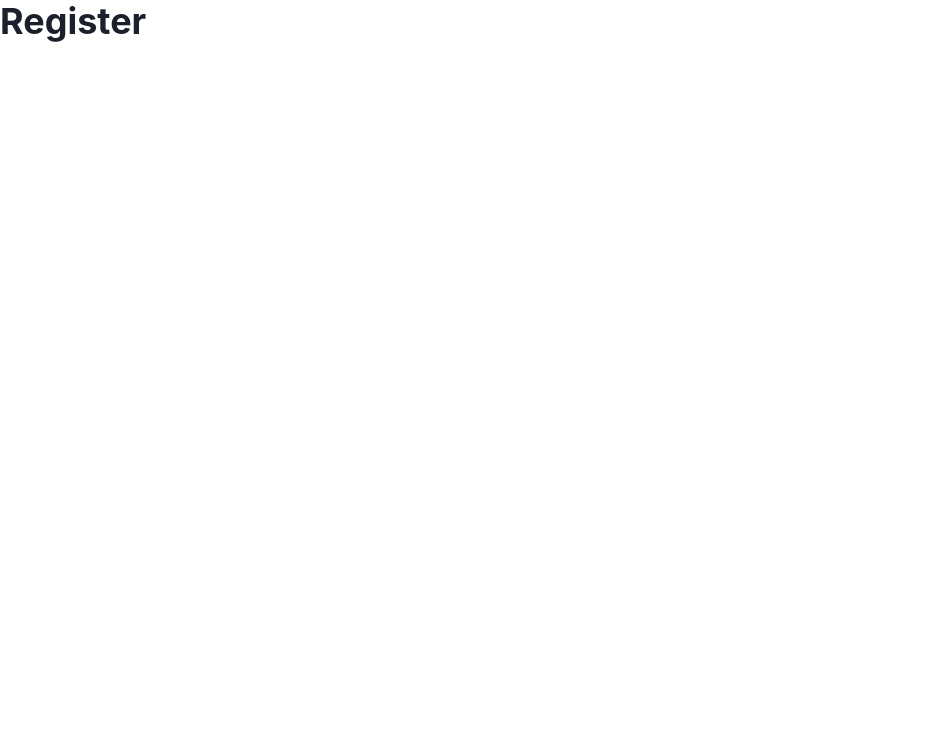
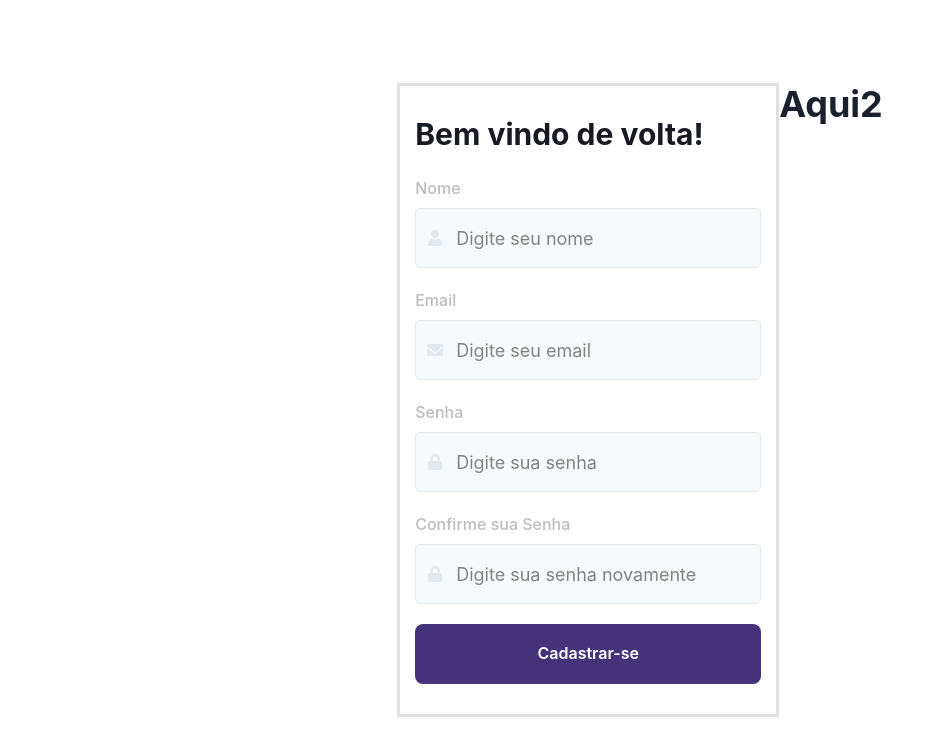
Before and after one commit to vitorsoaresf/react-entrega-s5-hamburgueria-2-0-com-typescript-json-server-vitorsoaresf, a React (Create React App) app: page /register in a window 1280 px wide. Shown: the top 756 px of the page, without its empty margins (0-942 px from the left). Built offline with nearby package versions, Linux system fonts and the light colour scheme.

Commit message:
feat: implements register page

```diff
--- a/src/context/Auth.Context.tsx
+++ b/src/context/Auth.Context.tsx
@@ -23,6 +23,12 @@ interface SignInCredentials {
   password: string;
 }
 
+interface SignUpCredentials {
+  email: string;
+  password: string;
+  name: string;
+}
+
 interface AuthState {
   accessToken: string;
   user: User;
@@ -32,6 +38,7 @@ interface AuthContextData {
   user: User;
   accessToken: string;
   signIn: (credentials: SignInCredentials) => Promise<void>;
+  signUp: (credentials: SignUpCredentials) => Promise<void>;
   signOut: () => void;
 }
 
@@ -70,6 +77,16 @@ const AuthProvider = ({ children }: AuthProviderProps) => {
     setData({ accessToken, user });
   }, []);
 
+  const signUp = useCallback(
+    async ({ email, password, name }: SignUpCredentials) => {
+      const response = await api
+        .post("/register", { email, password, name })
+        .then((response) => console.log(response))
+        .catch((err) => console.log(err));
+    },
+    []
+  );
+
   const signOut = useCallback(() => {
     localStorage.removeItem("@Hamburgueria:accessToken");
     localStorage.removeItem("@Hamburgueria:user");
@@ -83,6 +100,7 @@ const AuthProvider = ({ children }: AuthProviderProps) => {
         accessToken: data.accessToken,
         user: data.user,
         signIn,
+        signUp,
         signOut,
       }}
     >
--- /dev/null
+++ b/src/pages/Register/RegisterForm.tsx
@@ -0,0 +1,122 @@
+import { Button, Heading, VStack, Grid, Box, Text } from "@chakra-ui/react";
+import { Input } from "../../components/Form/Input";
+import {
+  DeepMap,
+  FieldError,
+  FieldValues,
+  SubmitHandler,
+  UseFormRegister,
+} from "react-hook-form";
+import { SignUpData } from ".";
+import { FaEnvelope, FaLock, FaUser } from "react-icons/fa";
+import { useAuth } from "../../context/Auth.Context";
+import { useHistory } from "react-router-dom";
+
+interface LoginFormProps {
+  handleSignUp: () => void;
+  errors: DeepMap<FieldValues, FieldError>;
+  register: UseFormRegister<SignUpData>;
+  loading: boolean;
+}
+
+export const RegisterForm = ({
+  handleSignUp,
+  errors,
+  register,
+  loading,
+}: LoginFormProps) => {
+  const { signUp } = useAuth();
+  const history = useHistory();
+
+  return (
+    <Grid
+      onSubmit={handleSignUp}
+      as="form"
+      padding="30px 15px"
+      border="3px solid"
+      borderColor="gray.100"
+      bg="white"
+      color="gray.900"
+      mt={["4", "4", "0"]}
+      w={["100%", "100%", "80%", "80%"]}
+    >
+      <Heading size="lg"> Bem vindo de volta!</Heading>
+      <VStack mt="6" spacing="5">
+        <Box w="100%">
+          <Input
+            placeholder="Digite seu nome"
+            type="text"
+            label="Nome"
+            error={errors.name}
+            icon={FaUser}
+            {...register("name")}
+          />
+          {/* {!errors.name && (
+            <Text ml="1" mt="1" color="gray.300">
+              Exemplo: João Alves dos Santos
+            </Text>
+          )} */}
+        </Box>
+        <Box w="100%">
+          <Input
+            placeholder="Digite seu email"
+            type="email"
+            label="Email"
+            error={errors.email}
+            icon={FaEnvelope}
+            {...register("email")}
+          />
+          {/* {!errors.email && (
+            <Text ml="1" mt="1" color="gray.300">
+              Exemplo: nome@email.com
+            </Text>
+          )} */}
+        </Box>
+        <Box w="100%">
+          <Input
+            type="password"
+            placeholder="Digite sua senha"
+            label="Senha"
+            error={errors.password}
+            icon={FaLock}
+            {...register("password")}
+          />
+          {/* {!errors.password && (
+            <Text ml="1" mt="1" color="gray.300">
+              Exemplo: 123456
+            </Text>
+          )} */}
+        </Box>
+        <Box w="100%">
+          <Input
+            type="password"
+            placeholder="Digite sua senha novamente"
+            label="Confirme sua Senha"
+            error={errors.confirm_password}
+            icon={FaLock}
+            {...register("confirm_password")}
+          />
+          {/* {!errors.password && (
+            <Text ml="1" mt="1" color="gray.300">
+              Exemplo: 123456
+            </Text>
+          )} */}
+        </Box>
+        <Button
+          isLoading={loading}
+          bg="purple.800"
+          w="100%"
+          color="white"
+          h="60px"
+          borderRadius="8px"
+          _hover={{
+            background: "purple.900",
+          }}
+          type="submit"
+        >
+          Cadastrar-se
+        </Button>
+      </VStack>
+    </Grid>
+  );
+};
--- a/src/pages/Register/index.tsx
+++ b/src/pages/Register/index.tsx
@@ -1,5 +1,85 @@
-import { Heading } from "@chakra-ui/react";
+import { Flex, Heading, toast, VStack } from "@chakra-ui/react";
+import { useForm } from "react-hook-form";
+import * as yup from "yup";
+import { yupResolver } from "@hookform/resolvers/yup";
+import { useAuth } from "../../context/Auth.Context";
+import { useState } from "react";
+import { Sign } from "crypto";
+import { useToast } from "@chakra-ui/react";
+import { useHistory } from "react-router-dom";
+import { RegisterForm } from "./RegisterForm";
+
+const signInSchema = yup.object().shape({
+  email: yup.string().required("E-mail obrigatório").email("E-mail inválido"),
+  password: yup.string().required("Senha obrigatória"),
+  name: yup.string().required("Nome obrigatório"),
+  confirm_password: yup
+    .string()
+    .oneOf([yup.ref("password"), null], "Senhas diferentes"),
+});
+
+export interface SignUpData {
+  email: string;
+  password: string;
+  name: string;
+  confirm_password?: string;
+}
 
 export const Register = () => {
-  return <Heading>Register</Heading>;
+  const [loading, setLoading] = useState(false);
+  const toast = useToast();
+  const history = useHistory();
+  const { signUp } = useAuth();
+
+  const {
+    formState: { errors },
+    register,
+    handleSubmit,
+    reset,
+  } = useForm<SignUpData>({
+    resolver: yupResolver(signInSchema),
+  });
+
+  const handleSignUp = (data: SignUpData) => {
+    setLoading(true);
+    delete data.confirm_password;
+
+    signUp(data)
+      .then((_) => {
+        history.push("/");
+        setLoading(false);
+      })
+      .catch((err) => {
+        toast({
+          title: "Conta Registrada com sucesso.",
+          description: "Tente realizar o Login",
+          status: "success",
+          duration: 2000,
+          isClosable: true,
+          position: "top",
+        });
+        setLoading(false);
+      });
+  };
+
+  return (
+    <Flex
+      bgGradient="white"
+      alignItems="center"
+      justifyContent="center"
+      height={["auto", "auto", "100vh", "100vh"]}
+    >
+      <Flex>
+        <RegisterForm
+          errors={errors}
+          handleSignUp={handleSubmit(handleSignUp)}
+          loading={loading}
+          register={register}
+        />
+        <VStack>
+          <Heading>Aqui2</Heading>
+        </VStack>
+      </Flex>
+    </Flex>
+  );
 };
```
